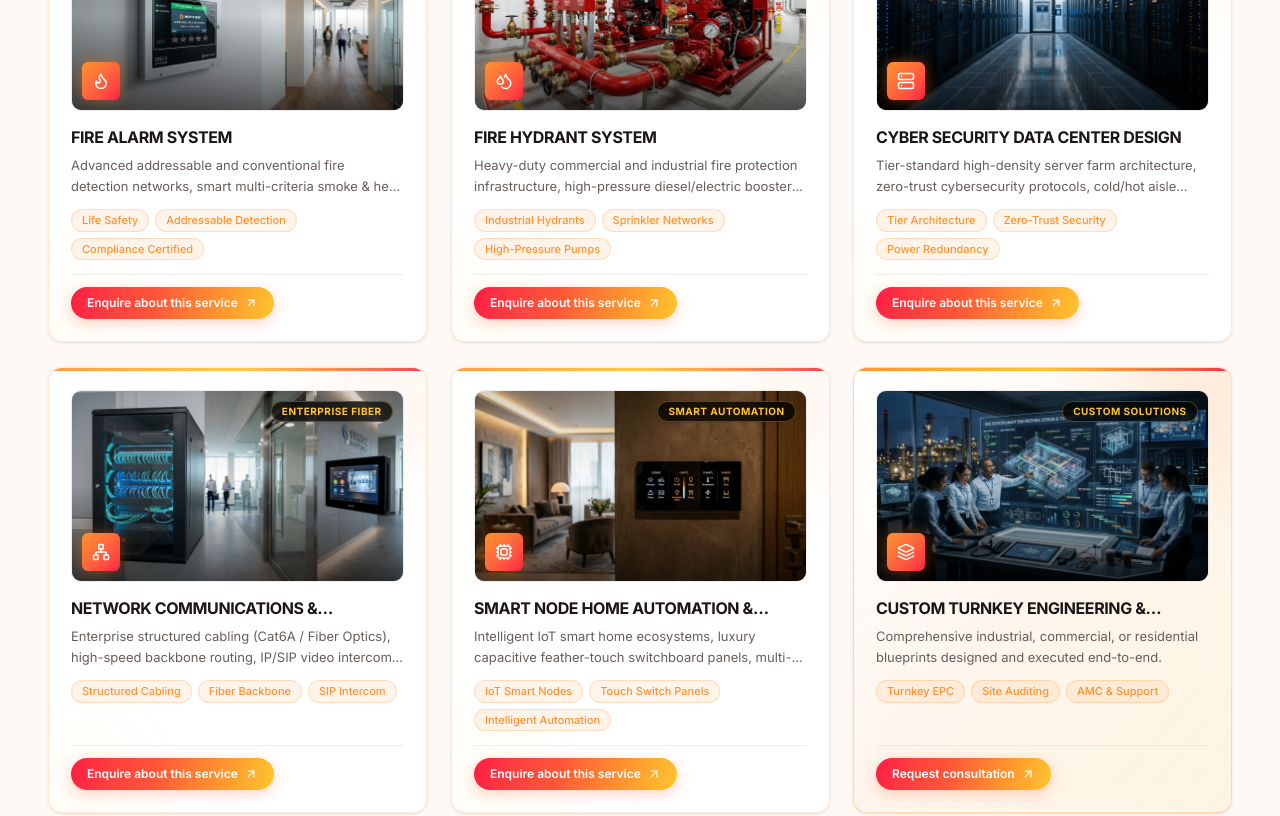
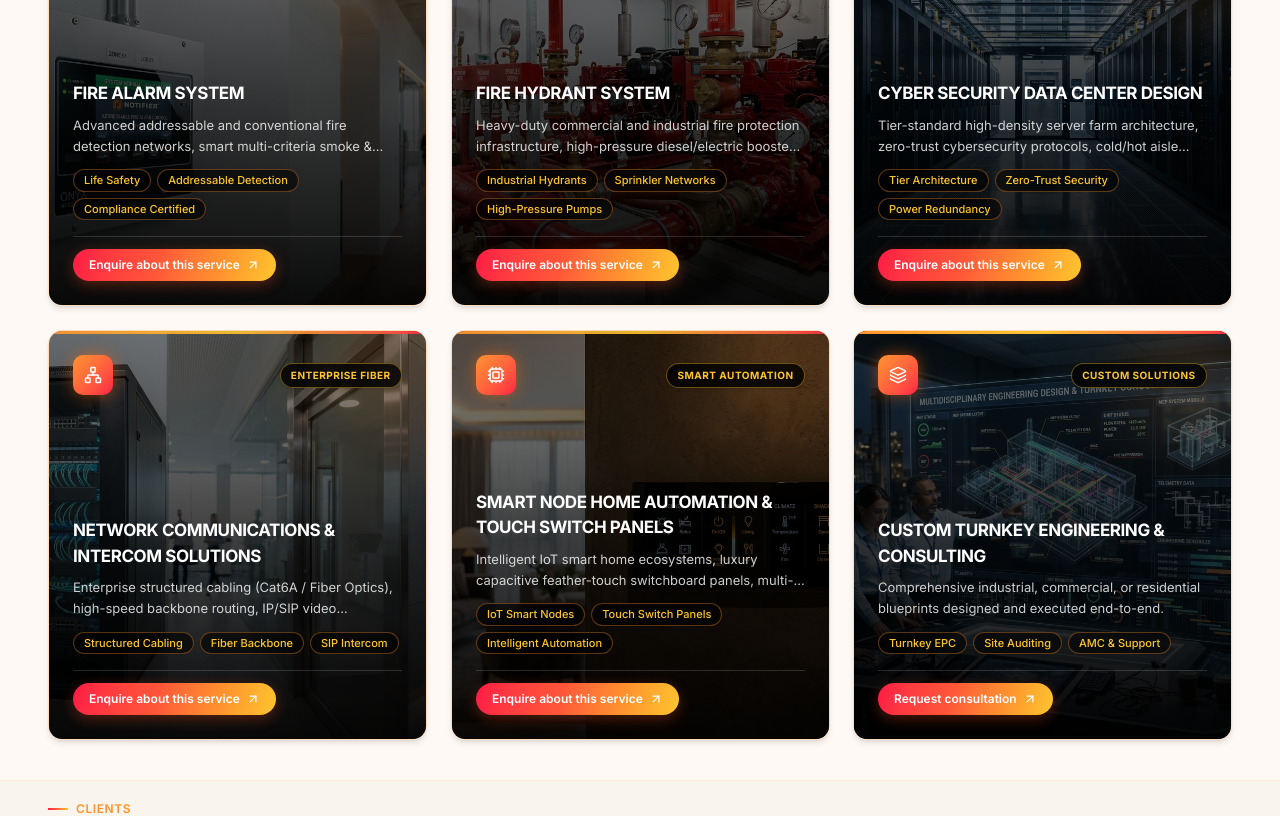
Before and after one commit to ascend-media-labs/HANVI-Global-Tech, a React (Vite) app: page / in a window 1280 px wide. Shown: the part 1820-2636 px from the top of the page. Built offline with nearby package versions, Linux system fonts and the light colour scheme.

Commit message:
style: make service images full card background behind text with dark gradient overlay

```diff
--- a/src/components/hanvi-site.tsx
+++ b/src/components/hanvi-site.tsx
@@ -1063,46 +1063,45 @@ export function HanviSite() {
                 return (
                   <article
                     key={service.badge}
-                    className="group relative flex flex-col justify-between overflow-hidden rounded-2xl border border-brand-orange/20 bg-white/95 p-4.5 sm:p-5 lg:p-5.5 shadow-sm backdrop-blur-md glow-card-hover hover:border-brand-orange/60 hover:shadow-[0_22px_45px_-6px_rgba(255,106,0,0.32),0_0_28px_rgba(255,106,0,0.2)]"
+                    className="group relative flex flex-col justify-between overflow-hidden rounded-2xl border border-brand-orange/30 p-5 sm:p-5.5 lg:p-6 shadow-md backdrop-blur-md glow-card-hover hover:border-brand-orange/70 hover:shadow-[0_24px_50px_-6px_rgba(255,106,0,0.38),0_0_30px_rgba(255,106,0,0.22)] min-h-[380px] sm:min-h-[410px]"
                     data-reveal
                     style={{ '--reveal-delay': `${index * 85}ms` } as React.CSSProperties}
                   >
-                    {/* Top Edge Gradient Light Beam */}
-                    <div className="pointer-events-none absolute inset-x-0 top-0 h-[2.5px] bg-gradient-to-r from-brand-orange via-brand-gold to-brand-rose opacity-90 transition-opacity duration-500 group-hover:opacity-100" />
-
-                    {/* Ambient Floating Glow Orb */}
-                    <div className="pointer-events-none absolute -right-8 -top-8 size-36 rounded-full bg-brand-orange/10 blur-2xl opacity-75 transition-opacity duration-500 group-hover:opacity-100" />
-
-                    {/* Ambient Bottom Corner Glow */}
-                    <div className="pointer-events-none absolute -bottom-8 -left-8 size-28 rounded-full bg-brand-gold/10 blur-2xl opacity-60 transition-opacity duration-500 group-hover:opacity-100" />
-
-                    <div className="relative z-10">
-                      {/* Enhanced Preview Image */}
-                      <div className="relative mb-3.5 h-40 sm:h-44 lg:h-48 w-full overflow-hidden rounded-xl border border-black/5 bg-muted/40 shadow-inner">
+                    {/* Full Card Background Image Behind Text */}
                     <img
                       src={service.image}
                       alt={service.title}
-                          className="h-full w-full object-cover object-center transition-transform duration-500 ease-out group-hover:scale-108"
+                      className="absolute inset-0 h-full w-full object-cover object-center transition-transform duration-700 ease-out group-hover:scale-108"
                       loading="lazy"
                     />
-                        <div className="absolute inset-0 bg-gradient-to-t from-black/60 via-transparent to-black/15" />
-
-                        {/* Floating Icon Badge */}
-                        <div className="absolute bottom-2.5 left-2.5 flex size-9 sm:size-9.5 items-center justify-center rounded-lg bg-gradient-to-br from-brand-orange to-brand-rose text-white shadow-[0_0_14px_rgba(255,106,0,0.45)] transition-transform duration-300 group-hover:scale-110">
-                          <Icon aria-hidden="true" className="size-4 sm:size-4.5" />
-                        </div>
-
-                        {/* Custom Domain Badge (Custom Solutions style) */}
-                        <span className="absolute top-2.5 right-2.5 font-display text-[9.5px] sm:text-[10px] font-bold uppercase tracking-wider text-brand-gold px-2.5 py-0.5 rounded-full bg-black/75 backdrop-blur-md border border-brand-gold/30 shadow-sm">
+
+                    {/* Gradient Dark Overlay for Superior Text Legibility */}
+                    <div className="absolute inset-0 bg-gradient-to-t from-black/95 via-black/75 to-black/45 transition-opacity duration-300 group-hover:via-black/70" />
+
+                    {/* Top Edge Gradient Light Beam */}
+                    <div className="pointer-events-none absolute inset-x-0 top-0 h-[2.5px] bg-gradient-to-r from-brand-orange via-brand-gold to-brand-rose opacity-90 transition-opacity duration-500 group-hover:opacity-100 z-10" />
+
+                    {/* Ambient Floating Glow Orb */}
+                    <div className="pointer-events-none absolute -right-8 -top-8 size-36 rounded-full bg-brand-orange/20 blur-2xl opacity-75 transition-opacity duration-500 group-hover:opacity-100 z-10" />
+
+                    {/* Top Row: Floating Icon + Custom Domain Badge */}
+                    <div className="relative z-10 flex items-center justify-between">
+                      <div className="flex size-9.5 sm:size-10 items-center justify-center rounded-xl bg-gradient-to-br from-brand-orange to-brand-rose text-white shadow-[0_0_16px_rgba(255,106,0,0.5)] transition-transform duration-300 group-hover:scale-110">
+                        <Icon aria-hidden="true" className="size-4.5" />
+                      </div>
+
+                      <span className="font-display text-[9.5px] sm:text-[10px] font-bold uppercase tracking-wider text-brand-gold px-2.5 py-1 rounded-full bg-black/80 backdrop-blur-md border border-brand-gold/40 shadow-sm">
                         {service.badge}
                       </span>
                     </div>
 
-                      <h3 className="font-display text-[15px] sm:text-base font-bold tracking-tight text-foreground transition-colors duration-300 group-hover:text-brand-orange line-clamp-1">
+                    {/* Bottom Area: Title, Description, Tags & Action Button */}
+                    <div className="relative z-10 mt-14 sm:mt-16 flex flex-col justify-end">
+                      <h3 className="font-display text-base sm:text-[17px] font-bold tracking-tight text-white transition-colors duration-300 group-hover:text-brand-gold">
                         {service.title}
                       </h3>
 
-                      <p className="mt-1.5 text-xs sm:text-[13px] leading-relaxed text-muted-foreground transition-colors group-hover:text-foreground line-clamp-2">
+                      <p className="mt-2 text-xs sm:text-[13px] leading-relaxed text-white/80 line-clamp-2">
                         {service.description}
                       </p>
 
@@ -1110,85 +1109,87 @@ export function HanviSite() {
                         {service.tags.map((tag) => (
                           <span
                             key={tag}
-                            className="inline-flex rounded-full border border-brand-orange/25 bg-brand-orange/10 px-2.5 py-0.5 text-[11px] font-medium text-brand-orange transition-colors duration-300 group-hover:border-brand-orange/40 group-hover:bg-brand-orange/20"
+                            className="inline-flex rounded-full border border-brand-orange/35 bg-black/55 px-2.5 py-0.5 text-[11px] font-medium text-brand-gold backdrop-blur-sm transition-colors group-hover:border-brand-orange/60 group-hover:text-white"
                           >
                             {tag}
                           </span>
                         ))}
                       </div>
-                    </div>
-
-                    <div className="relative z-10 mt-3.5 pt-3 border-t border-border/60 flex items-center justify-between">
+
+                      <div className="mt-4 pt-3 border-t border-white/15 flex items-center justify-between">
                         <button
                           type="button"
                           onClick={() => navigateTo("contact")}
-                        className="inline-flex items-center gap-1.5 rounded-full brand-gradient glow-btn-hover px-4 py-2 text-xs font-semibold text-primary-foreground shadow-[0_4px_14px_rgba(255,80,30,0.25)] cursor-pointer"
+                          className="inline-flex items-center gap-1.5 rounded-full brand-gradient glow-btn-hover px-4 py-2 text-xs font-semibold text-white shadow-[0_4px_14px_rgba(255,80,30,0.3)] cursor-pointer"
                         >
                           Enquire about this service <ArrowUpRight aria-hidden="true" className="size-3.5" />
                         </button>
+                      </div>
                     </div>
                   </article>
                 );
               })}
 
-              {/* 6th Card: Custom Turnkey Engineering Consultation */}
+              {/* 6th Card: Custom Turnkey Engineering Consultation with full card background image */}
               <article
-                className="group relative flex flex-col justify-between overflow-hidden rounded-2xl border border-brand-orange/30 bg-gradient-to-br from-white via-brand-orange/[0.04] to-brand-gold/[0.08] p-4.5 sm:p-5 lg:p-5.5 shadow-sm backdrop-blur-md glow-card-hover hover:border-brand-orange/60 hover:shadow-[0_22px_45px_-6px_rgba(255,106,0,0.32),0_0_28px_rgba(255,106,0,0.2)]"
+                className="group relative flex flex-col justify-between overflow-hidden rounded-2xl border border-brand-orange/30 p-5 sm:p-5.5 lg:p-6 shadow-md backdrop-blur-md glow-card-hover hover:border-brand-orange/70 hover:shadow-[0_24px_50px_-6px_rgba(255,106,0,0.38),0_0_30px_rgba(255,106,0,0.22)] min-h-[380px] sm:min-h-[410px]"
                 data-reveal
                 style={{ '--reveal-delay': '450ms' } as React.CSSProperties}
               >
-                <div className="pointer-events-none absolute inset-x-0 top-0 h-[2.5px] bg-gradient-to-r from-brand-orange via-brand-gold to-brand-rose" />
-                <div className="pointer-events-none absolute -right-8 -top-8 size-36 rounded-full bg-brand-orange/15 blur-2xl opacity-75 group-hover:opacity-100 transition-opacity" />
-
-                <div className="relative z-10">
-                  {/* Contextual Visual Preview Image for 6th Card */}
-                  <div className="relative mb-3.5 h-40 sm:h-44 lg:h-48 w-full overflow-hidden rounded-xl border border-black/5 bg-muted/40 shadow-inner">
+                {/* Full Card Background Image Behind Text */}
                 <img
                   src="/services/turnkey-consulting.jpg"
                   alt="CUSTOM TURNKEY ENGINEERING & CONSULTING"
-                      className="h-full w-full object-cover object-center transition-transform duration-500 ease-out group-hover:scale-108"
+                  className="absolute inset-0 h-full w-full object-cover object-center transition-transform duration-700 ease-out group-hover:scale-108"
                   loading="lazy"
                 />
-                    <div className="absolute inset-0 bg-gradient-to-t from-black/60 via-transparent to-black/15" />
-
-                    <div className="absolute bottom-2.5 left-2.5 flex size-9 sm:size-9.5 items-center justify-center rounded-lg bg-gradient-to-br from-brand-orange to-brand-rose text-white shadow-[0_0_15px_rgba(255,106,0,0.45)] transition-all duration-300 group-hover:scale-110">
-                      <Layers3 aria-hidden="true" className="size-4 sm:size-4.5" />
-                    </div>
-
-                    <span className="absolute top-2.5 right-2.5 font-display text-[10px] font-bold uppercase tracking-wider text-brand-gold px-2.5 py-0.5 rounded-full bg-black/75 backdrop-blur-md border border-brand-gold/30 shadow-sm">
+
+                {/* Gradient Dark Overlay */}
+                <div className="absolute inset-0 bg-gradient-to-t from-black/95 via-black/75 to-black/45 transition-opacity duration-300 group-hover:via-black/70" />
+
+                <div className="pointer-events-none absolute inset-x-0 top-0 h-[2.5px] bg-gradient-to-r from-brand-orange via-brand-gold to-brand-rose z-10" />
+                <div className="pointer-events-none absolute -right-8 -top-8 size-36 rounded-full bg-brand-orange/20 blur-2xl opacity-75 group-hover:opacity-100 transition-opacity z-10" />
+
+                <div className="relative z-10 flex items-center justify-between">
+                  <div className="flex size-9.5 sm:size-10 items-center justify-center rounded-xl bg-gradient-to-br from-brand-orange to-brand-rose text-white shadow-[0_0_16px_rgba(255,106,0,0.5)] transition-all duration-300 group-hover:scale-110">
+                    <Layers3 aria-hidden="true" className="size-4.5" />
+                  </div>
+
+                  <span className="font-display text-[9.5px] sm:text-[10px] font-bold uppercase tracking-wider text-brand-gold px-2.5 py-1 rounded-full bg-black/80 backdrop-blur-md border border-brand-gold/40 shadow-sm">
                     Custom Solutions
                   </span>
                 </div>
 
-                  <h3 className="font-display text-[15px] sm:text-base font-bold tracking-tight text-foreground line-clamp-1">
+                <div className="relative z-10 mt-14 sm:mt-16 flex flex-col justify-end">
+                  <h3 className="font-display text-base sm:text-[17px] font-bold tracking-tight text-white transition-colors duration-300 group-hover:text-brand-gold">
                     CUSTOM TURNKEY ENGINEERING &amp; CONSULTING
                   </h3>
 
-                  <p className="mt-1.5 text-xs sm:text-[13px] leading-relaxed text-muted-foreground line-clamp-2">
+                  <p className="mt-2 text-xs sm:text-[13px] leading-relaxed text-white/80 line-clamp-2">
                     Comprehensive industrial, commercial, or residential blueprints designed and executed end-to-end.
                   </p>
 
                   <div className="mt-3 flex flex-wrap gap-1.5">
-                    <span className="inline-flex rounded-full border border-brand-orange/25 bg-brand-orange/10 px-2.5 py-0.5 text-[11px] font-medium text-brand-orange">
+                    <span className="inline-flex rounded-full border border-brand-orange/35 bg-black/55 px-2.5 py-0.5 text-[11px] font-medium text-brand-gold backdrop-blur-sm">
                       Turnkey EPC
                     </span>
-                    <span className="inline-flex rounded-full border border-brand-orange/25 bg-brand-orange/10 px-2.5 py-0.5 text-[11px] font-medium text-brand-orange">
+                    <span className="inline-flex rounded-full border border-brand-orange/35 bg-black/55 px-2.5 py-0.5 text-[11px] font-medium text-brand-gold backdrop-blur-sm">
                       Site Auditing
                     </span>
-                    <span className="inline-flex rounded-full border border-brand-orange/25 bg-brand-orange/10 px-2.5 py-0.5 text-[11px] font-medium text-brand-orange">
+                    <span className="inline-flex rounded-full border border-brand-orange/35 bg-black/55 px-2.5 py-0.5 text-[11px] font-medium text-brand-gold backdrop-blur-sm">
                       AMC &amp; Support
                     </span>
                   </div>
-                </div>
-
-                <div className="relative z-10 mt-3.5 pt-3 border-t border-border/60 flex items-center justify-between">
+
+                  <div className="mt-4 pt-3 border-t border-white/15 flex items-center justify-between">
                     <button
                       type="button"
                       onClick={() => navigateTo("contact")}
-                    className="inline-flex items-center gap-1.5 rounded-full brand-gradient glow-btn-hover px-4 py-2 text-xs font-semibold text-primary-foreground shadow-[0_4px_14px_rgba(255,80,30,0.25)] cursor-pointer"
+                      className="inline-flex items-center gap-1.5 rounded-full brand-gradient glow-btn-hover px-4 py-2 text-xs font-semibold text-white shadow-[0_4px_14px_rgba(255,80,30,0.3)] cursor-pointer"
                     >
                       Request consultation <ArrowUpRight aria-hidden="true" className="size-3.5" />
                     </button>
+                  </div>
                 </div>
               </article>
             </div>
```
Lines whose indentation alone changed are shown as unchanged.
